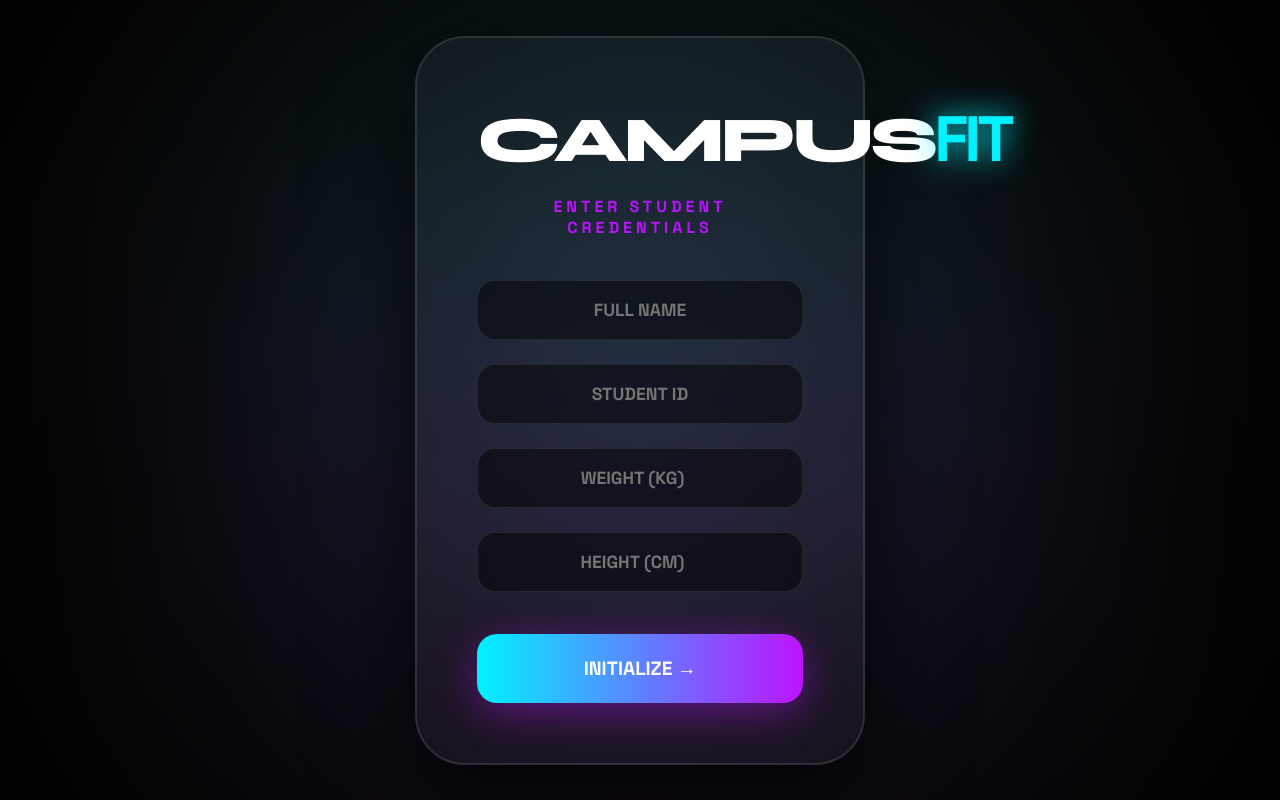
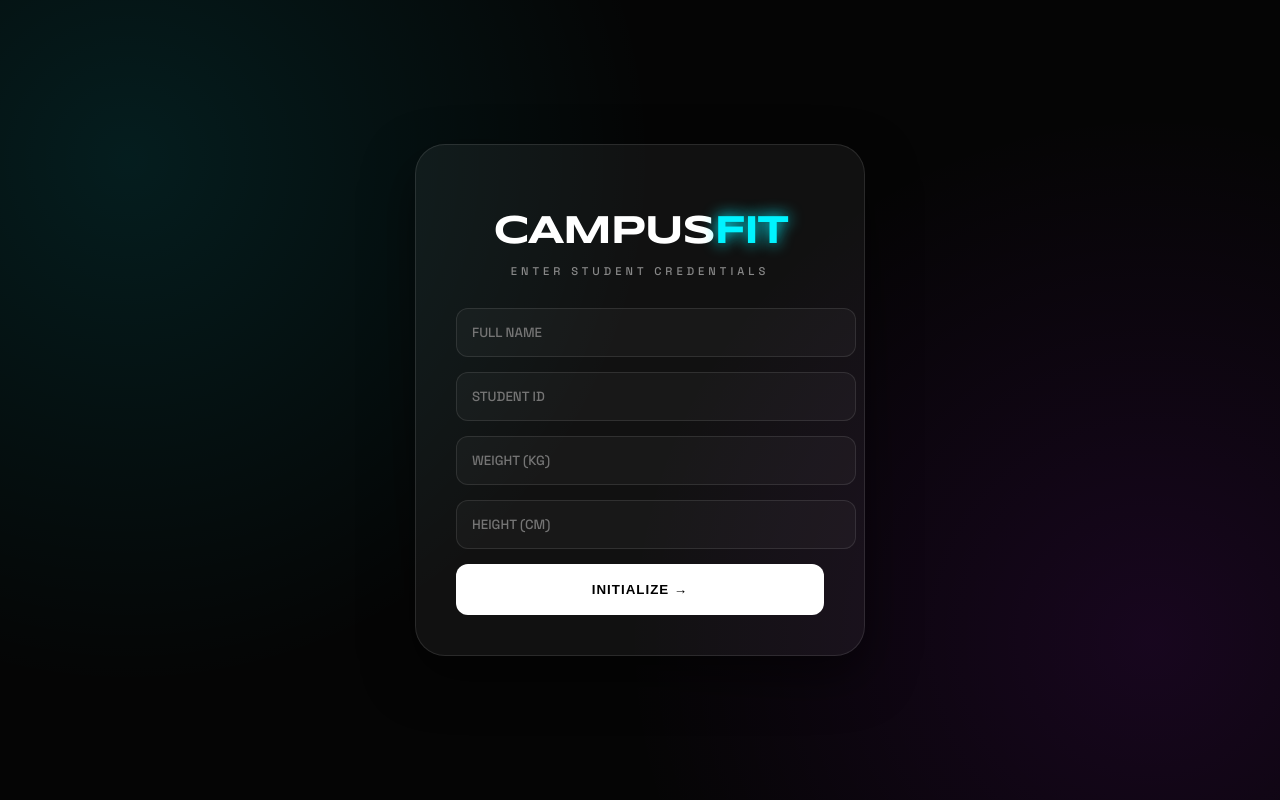
Before and after one commit to anushayk70/FSD-PROJECT, a React (Create React App) app in the folder fitness-frontend/: page / in a window 1280 px wide. Built offline with nearby package versions, Linux system fonts and the light colour scheme.

Commit message:
Final Build: Gen-Z Theme + Full Stack History

```diff
--- a/fitness-frontend/src/App.css
+++ b/fitness-frontend/src/App.css
@@ -1,83 +1,156 @@
-@import url('https://fonts.googleapis.com/css2?family=Syne:wght@800&family=Space+Grotesk:wght@700&display=swap');
+@import url('https://fonts.googleapis.com/css2?family=Syncopate:wght@400;700&family=Space+Grotesk:wght@300;500;700&display=swap');
 
 :root {
-  --neon: #00f2ff;
-  --accent: #bc13fe;
-  --bg-black: #020205;
+  --neon-cyan: #00f3ff;
+  --neon-purple: #bc13fe;
+  --dark-bg: #050505;
+  --glass: rgba(255, 255, 255, 0.05);
 }
 
-* { box-sizing: border-box; font-family: 'Space Grotesk', sans-serif; }
-
-body { background: var(--bg-black); color: #fff; margin: 0; overflow: hidden; }
-
-.App {
-  height: 100vh; display: flex; justify-content: center; align-items: center;
-  background: radial-gradient(circle at center, #111 0%, #000 100%);
+body {
+  margin: 0;
+  background-color: var(--dark-bg);
+  background-image:
+    radial-gradient(circle at 10% 20%, rgba(0, 243, 255, 0.1) 0%, transparent 40%),
+    radial-gradient(circle at 90% 80%, rgba(188, 19, 254, 0.1) 0%, transparent 40%);
+  color: white;
+  font-family: 'Space Grotesk', sans-serif;
+  min-height: 100vh;
+  display: flex;
+  justify-content: center;
+  align-items: center;
+  overflow-x: hidden;
 }
 
-.blob-bg {
-  position: absolute; width: 600px; height: 600px;
-  background: linear-gradient(var(--neon), var(--accent));
-  filter: blur(150px); opacity: 0.2; z-index: 0;
+/* Glass Container */
+.container {
+  width: 100%;
+  max-width: 450px;
+  padding: 20px;
+  animation: slideUp 0.8s cubic-bezier(0.2, 0.8, 0.2, 1) forwards;
 }
 
 .glass-card {
-  z-index: 1; background: rgba(255, 255, 255, 0.04); backdrop-filter: blur(40px);
-  border: 2px solid rgba(255,255,255,0.1); border-radius: 50px;
-  padding: 60px; width: 450px; text-align: center;
-  box-shadow: 0 30px 100px rgba(0,0,0,0.9);
+  background: var(--glass);
+  backdrop-filter: blur(20px);
+  -webkit-backdrop-filter: blur(20px);
+  border: 1px solid rgba(255, 255, 255, 0.1);
+  border-radius: 30px;
+  padding: 40px;
+  text-align: center;
+  box-shadow: 0 20px 50px rgba(0, 0, 0, 0.5);
 }
 
+/* Typography */
 .ultra-title {
-  font-family: 'Syne', sans-serif; font-size: 4rem; letter-spacing: -4px; margin: 0;
+  font-family: 'Syncopate', sans-serif;
+  font-size: 2.5rem;
+  letter-spacing: -2px;
+  margin-bottom: 5px;
 }
-.ultra-title span { color: var(--neon); text-shadow: 0 0 30px var(--neon); }
 
-.vibe-text { color: var(--accent); font-weight: 700; letter-spacing: 4px; margin-bottom: 30px; }
+.ultra-title span {
+  color: var(--neon-cyan);
+  text-shadow: 0 0 15px var(--neon-cyan);
+}
+
+.vibe-text {
+  text-transform: uppercase;
+  font-size: 0.7rem;
+  letter-spacing: 4px;
+  color: #888;
+  margin-bottom: 30px;
+}
+
+/* Inputs & Buttons */
+input {
+  width: 100%;
+  background: rgba(255, 255, 255, 0.03);
+  border: 1px solid rgba(255, 255, 255, 0.1);
+  padding: 15px;
+  border-radius: 12px;
+  color: white;
+  margin-bottom: 15px;
+  font-family: inherit;
+  transition: 0.3s;
+}
+
+input:focus {
+  outline: none;
+  border-color: var(--neon-cyan);
+  background: rgba(0, 243, 255, 0.05);
+}
 
 .btn-neon {
-  width: 100%; padding: 22px; margin-top: 30px; font-size: 1.2rem;
-  background: linear-gradient(90deg, var(--neon), var(--accent));
-  border: none; border-radius: 20px; color: #fff; font-weight: 800; cursor: pointer;
-  box-shadow: 0 10px 40px rgba(188, 19, 254, 0.4);
+  width: 100%;
+  padding: 18px;
+  border-radius: 12px;
+  border: none;
+  background: white;
+  color: black;
+  font-weight: 700;
+  text-transform: uppercase;
+  letter-spacing: 1px;
+  cursor: pointer;
+  transition: 0.4s;
 }
 
-.stat-circle-huge {
-  width: 220px; height: 220px; border: 6px solid var(--neon); border-radius: 50%;
-  margin: 30px auto; display: flex; flex-direction: column; justify-content: center;
-  box-shadow: 0 0 40px rgba(0, 242, 255, 0.3);
+.btn-neon:hover {
+  background: var(--neon-cyan);
+  box-shadow: 0 0 30px rgba(0, 243, 255, 0.4);
+  transform: scale(1.02);
 }
 
-.val-huge { font-family: 'Syne', sans-serif; font-size: 4.5rem; color: var(--neon); }
-
-.streak-badge-huge {
-  background: linear-gradient(90deg, #ff4500, #ff8c00); padding: 10px 25px;
-  border-radius: 50px; font-weight: 800; font-size: 1.1rem;
-  display: inline-block; margin-bottom: 25px; animation: pulse 1s infinite;
+/* Page 3 Stats Grid */
+.stats-grid-mini {
+  display: grid;
+  grid-template-columns: 1fr 1fr;
+  gap: 15px;
+  margin: 20px 0;
 }
 
-.hero-status {
-  font-family: 'Syne', sans-serif; font-size: 2.2rem; margin: 20px 0;
-  background: linear-gradient(to right, var(--neon), var(--accent));
-  -webkit-background-clip: text; -webkit-text-fill-color: transparent;
+.stat-card-mini {
+  background: rgba(255, 255, 255, 0.03);
+  padding: 15px;
+  border-radius: 15px;
+  border: 1px solid rgba(255, 255, 255, 0.05);
 }
 
-.cheer-text { font-size: 1.3rem; font-style: italic; color: #a5b4fc; }
+.stat-card-mini span {
+  font-size: 0.6rem;
+  color: #666;
+  display: block;
+  margin-bottom: 5px;
+}
 
-.habit-btn-big {
-  width: 100%; padding: 20px; margin: 15px 0; font-size: 1.1rem;
-  background: transparent; border: 2px solid rgba(255,255,255,0.1);
-  border-radius: 20px; color: #fff; cursor: pointer; font-weight: 700;
+/* History List */
+.history-box {
+  margin-top: 30px;
+  text-align: left;
 }
-.habit-btn-big.on { background: var(--accent); border-color: var(--accent); box-shadow: 0 0 25px var(--accent); }
 
-@keyframes pulse { 0% { transform: scale(1); } 50% { transform: scale(1.08); } 100% { transform: scale(1); } }
-.fade-in { animation: fadeIn 0.8s ease; }
-@keyframes fadeIn { from { opacity: 0; transform: translateY(30px); } to { opacity: 1; transform: translateY(0); } }
+.history-list {
+  max-height: 200px;
+  overflow-y: auto;
+  padding-right: 5px;
+}
 
-/* Login Inputs */
-input, .nebula-select {
-  width: 100%; padding: 18px; margin: 12px 0; font-size: 1.1rem;
-  background: rgba(0,0,0,0.5); border: 1.5px solid rgba(255,255,255,0.1);
-  border-radius: 18px; color: #fff; text-align: center;
+.history-item {
+  display: flex;
+  justify-content: space-between;
+  padding: 12px;
+  background: rgba(255, 255, 255, 0.02);
+  border-radius: 10px;
+  margin-bottom: 8px;
+  font-size: 0.85rem;
+  border-left: 2px solid var(--neon-purple);
 }
+
+/* Animations */
+@keyframes slideUp {
+  from { opacity: 0; transform: translateY(40px); }
+  to { opacity: 1; transform: translateY(0); }
+}
+
+::-webkit-scrollbar { width: 3px; }
+::-webkit-scrollbar-thumb { background: var(--neon-cyan); }
--- a/fitness-frontend/src/App.js
+++ b/fitness-frontend/src/App.js
@@ -6,7 +6,7 @@ function App() {
   const [user, setUser] = useState({ name: '', weight: '', height: '', goal: 'LOSE', id: '', bmi: 0, category: '' });
   const [data, setData] = useState({ sips: 0, steps: 0, junk: false, sleep: false });
   const [report, setReport] = useState({ progress: '', note: '' });
-  const [history, setHistory] = useState([]); // Stores the history from MySQL
+  const [history, setHistory] = useState([]);
 
   // 1. REGISTER / LOGIN (Page 0)
   const calculateHealth = async (e) => {
@@ -21,14 +21,12 @@ function App() {
     };
 
     try {
-      // We try to register the user
       const response = await fetch('http://localhost:8080/api/users/register', {
         method: 'POST',
         headers: { 'Content-Type': 'application/json' },
         body: JSON.stringify(payload)
       });
 
-      // If ID exists or registration is successful, move forward
       if (response.ok || response.status === 400) {
         const bmiVal = (user.weight / ((user.height / 100) ** 2)).toFixed(1);
         let cat = bmiVal < 18.5 ? "UNDERWEIGHT ⚠️" : bmiVal < 24.9 ? "HEALTHY ✨" : "OVERWEIGHT 📈";
@@ -51,19 +49,16 @@ function App() {
     };
 
     try {
-      // SAVE today's hustle to MySQL
       await fetch('http://localhost:8080/api/users/log-day', {
         method: 'POST',
         headers: { 'Content-Type': 'application/json' },
         body: JSON.stringify(dailyData)
       });
 
-      // FETCH all history for this user
       const historyRes = await fetch(`http://localhost:8080/api/users/history/${user.id}`);
       const historyList = await historyRes.json();
       setHistory(historyList);
 
-      // Report UI Logic
       const burned = (data.steps * 0.04) * (user.weight / 70);
       let progressMsg = burned > 300 ? "GOAT STATUS! 🔥" : "KEEP PUSHING ⚡️";
       setReport({ progress: progressMsg, note: "Data synced to MySQL." });
@@ -127,7 +122,19 @@ function App() {
       {page === 3 && (
         <div className="container fade-in">
           <div className="glass-card final-glow">
-            <div className="streak-badge-huge">✅ RECORDS SYNCED</div>
+            <div className="streak-badge-huge">✅ DATA SYNCED</div>
+
+            <div className="stats-grid-mini">
+              <div className="stat-card-mini">
+                <span>YOUR BMI</span>
+                <h2>{user.bmi}</h2>
+              </div>
+              <div className="stat-card-mini">
+                <span>STATUS</span>
+                <h2 style={{color: '#00f3ff'}}>{user.category}</h2>
+              </div>
+            </div>
+
             <h1 className="hero-status">{report.progress}</h1>
 
             <div className="history-box">
@@ -143,7 +150,10 @@ function App() {
               </div>
             </div>
 
-            <button className="btn-restart" onClick={()=>setPage(1)}>LOG ANOTHER DAY</button>
+            <div className="button-group">
+               <button className="btn-restart" onClick={() => setPage(1)}>LOG ANOTHER DAY</button>
+               <button className="btn-secondary" onClick={() => window.location.reload()}>RESET DEMO 🔄</button>
+            </div>
           </div>
         </div>
       )}
```
Also changed, not shown: 1 other file (tests, documents, lock files or other folders).
